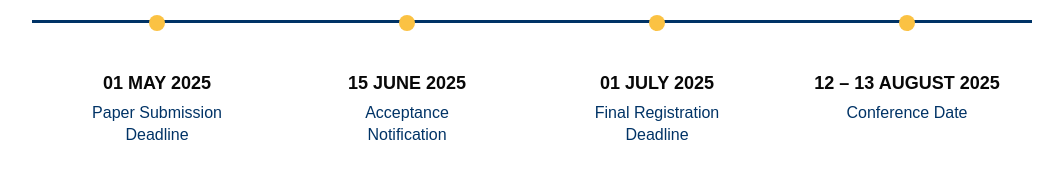
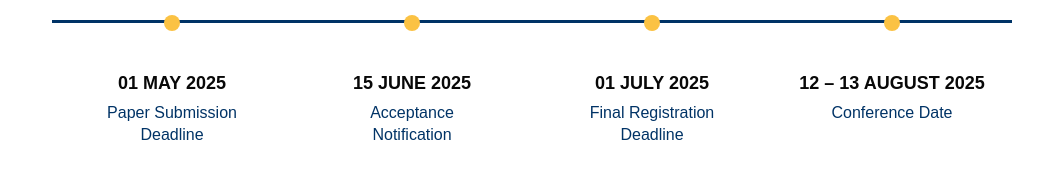
Before and after one commit to sitishahada/asgc8, a plain HTML site: page index.html in a window 1280 px wide. Shown: the whole page, without its empty margins (108-1171 px from the left). Drawn offline with Linux system fonts and the light colour scheme.

Commit message:
Update index.html

```diff
--- a/index.html
+++ b/index.html
@@ -5,11 +5,20 @@
   <meta name="viewport" content="width=device-width, initial-scale=1.0"/>
   <title>ASGC8 Timeline</title>
   <style>
+    * {
+      box-sizing: border-box;
+    }
     body {
       margin: 0;
-      padding: 20px;
+      padding: 0;
       font-family: Arial, Roboto, sans-serif;
       background-color: #ffffff;
+      overflow-x: hidden;
+    }
+    .container {
+      max-width: 1000px;
+      margin: auto;
+      padding: 20px;
     }
     .timeline {
       display: flex;
@@ -19,16 +28,13 @@
       padding-top: 30px;
       position: relative;
       flex-wrap: wrap;
-      max-width: 1000px;
-      margin: auto;
     }
     .timeline-event {
       text-align: center;
       position: relative;
       flex: 1 1 20%;
-      box-sizing: border-box;
       padding: 20px 10px;
-      word-break: break-word;
+      min-width: 150px;
     }
     .timeline-event::before {
       content: '';
@@ -56,8 +62,8 @@
     @media (max-width: 768px) {
       .timeline {
         flex-direction: column;
+        padding-top: 0;
         border-top: none;
-        padding-top: 0;
       }
       .timeline-event {
         flex: 1 1 100%;
@@ -74,6 +80,7 @@
   </style>
 </head>
 <body>
+  <div class="container">
     <div class="timeline">
       <div class="timeline-event">
         <div class="timeline-date">01 MAY 2025</div>
@@ -92,5 +99,6 @@
         <div class="timeline-text">Conference Date</div>
       </div>
     </div>
+  </div>
 </body>
 </html>
```
Lines whose indentation alone changed are shown as unchanged.
